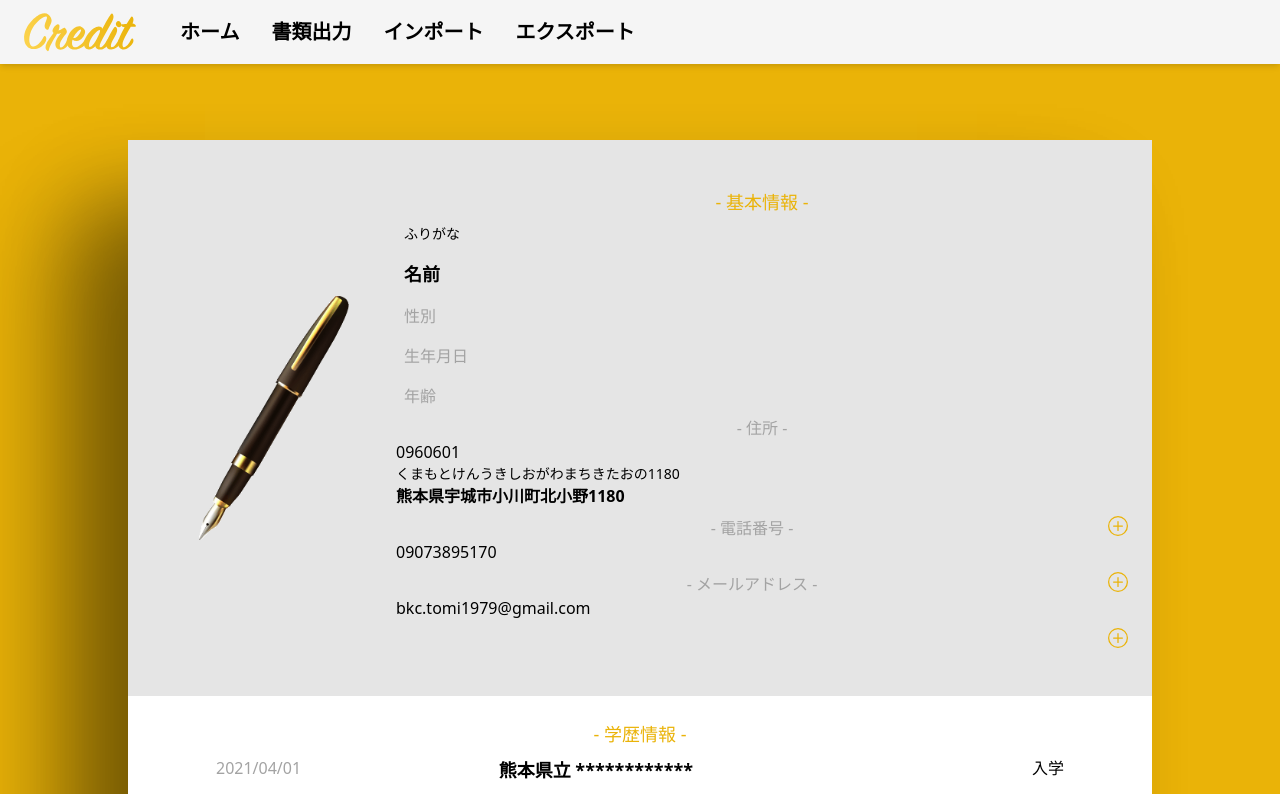
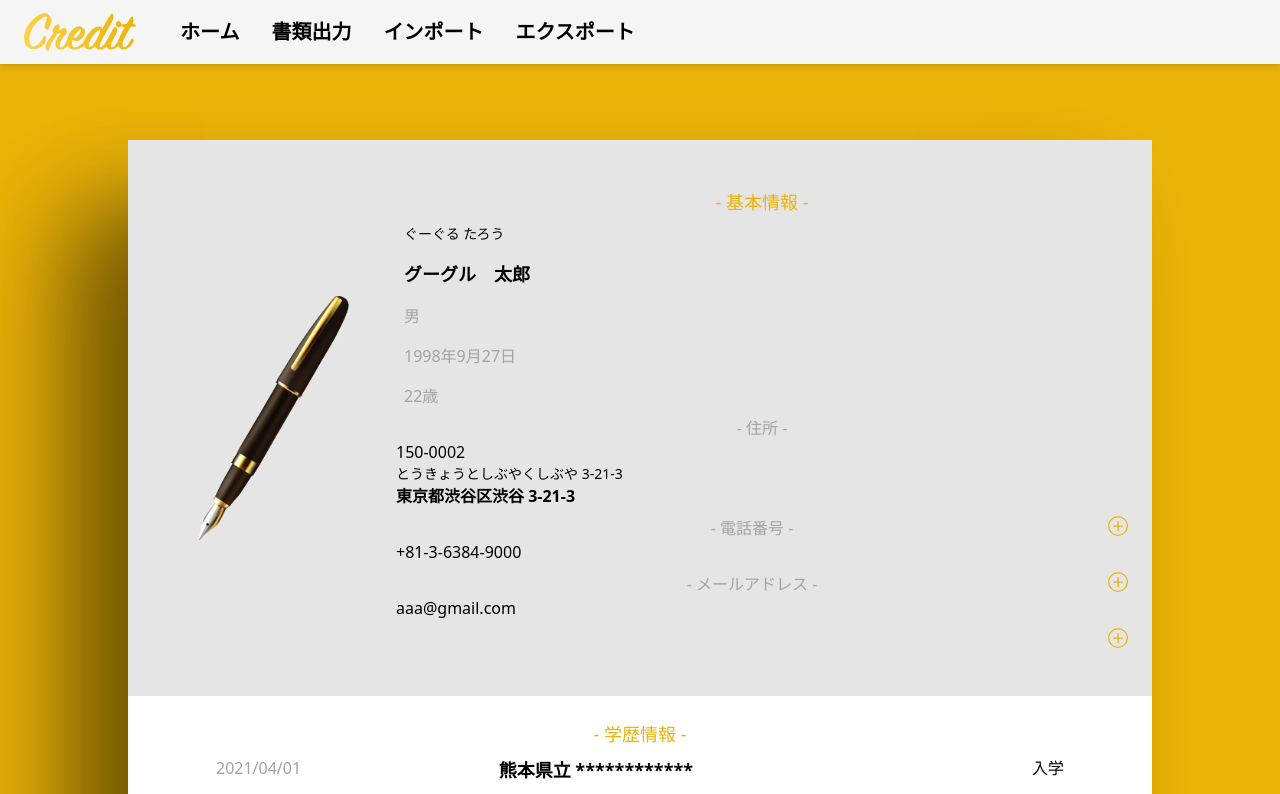
Before and after one commit to bkc-tomi/credit_front, a Next.js app: page / in a window 1280 px wide. Shown: the top 794 px of the page. Built offline with nearby package versions, Linux system fonts and the light colour scheme; what @tailwindcss/custom-forms would draw is missing.

Commit message:
情報修正

```diff
--- a/components/index/basicInfo.js
+++ b/components/index/basicInfo.js
@@ -30,19 +30,19 @@ export default function BasicInfo() {
           <div className="md:col-span-3">
             <h2 className="text-yellow-500 text-lg text-center">- 基本情報 -</h2>
             <div>
-              <Item propsValue="ふりがな" id="kana" type="text" cls="text-sm"/>
-              <Item propsValue="名前" id="name" cls="text-lg font-semibold"/>
-              <Item propsValue="性別" id="gender" cls="text-gray-400"/>
-              <Item propsValue="生年月日" id="birth" type="date" cls="text-gray-400"/>
-              <Item propsValue="年齢" id="years" type="number"cls="text-gray-400" />
+              <Item propsValue="ぐーぐる たろう" id="kana" type="text" cls="text-sm"/>
+              <Item propsValue="グーグル　太郎" id="name" cls="text-lg font-semibold"/>
+              <Item propsValue="男" id="gender" cls="text-gray-400"/>
+              <Item propsValue="1998年9月27日" id="birth" type="date" cls="text-gray-400"/>
+              <Item propsValue="22歳" id="years" type="number"cls="text-gray-400" />
             </div>
 
             <div>
               <h3 className="text-gray-400 text-md text-center">- 住所 -</h3>
               <ListContent id="address1">
-                  <div className="">0960601</div>
-                  <div className="text-sm">くまもとけんうきしおがわまちきたおの1180</div>
-                  <div className="font-semibold mb-2">熊本県宇城市小川町北小野1180</div>
+                  <div className="">150-0002</div>
+                  <div className="text-sm">とうきょうとしぶやくしぶや 3-21-3</div>
+                  <div className="font-semibold mb-2">東京都渋谷区渋谷 3-21-3</div>
               </ListContent>
               <ListInput inputs={ address }/>
             </div>
@@ -50,7 +50,7 @@ export default function BasicInfo() {
             <div>
               <h3 className="text-gray-400 text-md text-center">- 電話番号 -</h3>
               <ListContent id="phone1">
-                  <div className="mb-2">09073895170</div>
+                  <div className="mb-2">+81-3-6384-9000</div>
               </ListContent>
 
               <ListInput inputs={ phoneNumber }/>
@@ -59,7 +59,7 @@ export default function BasicInfo() {
             <div>
               <h3 className="text-gray-400 text-md text-center">- メールアドレス -</h3>
               <ListContent id="mail1">
-                  <div className="mb-2">bkc.tomi1979@gmail.com</div>
+                  <div className="mb-2">aaa@gmail.com</div>
               </ListContent>
               <ListInput inputs={ mail }/>
             </div>
```
